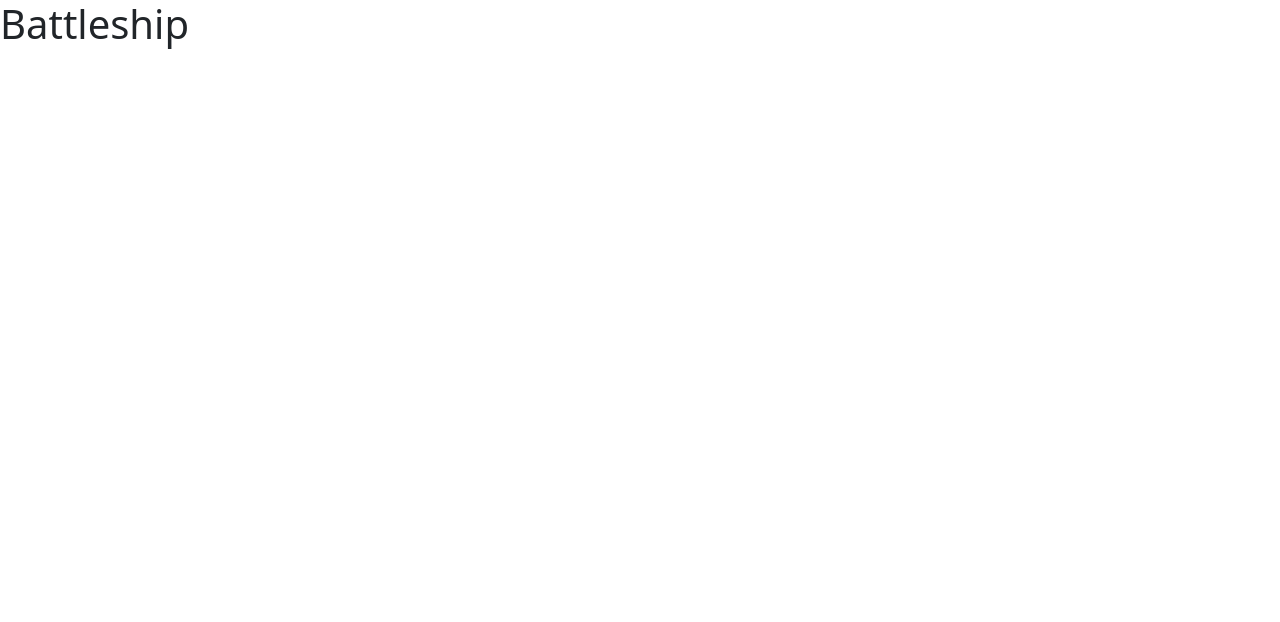
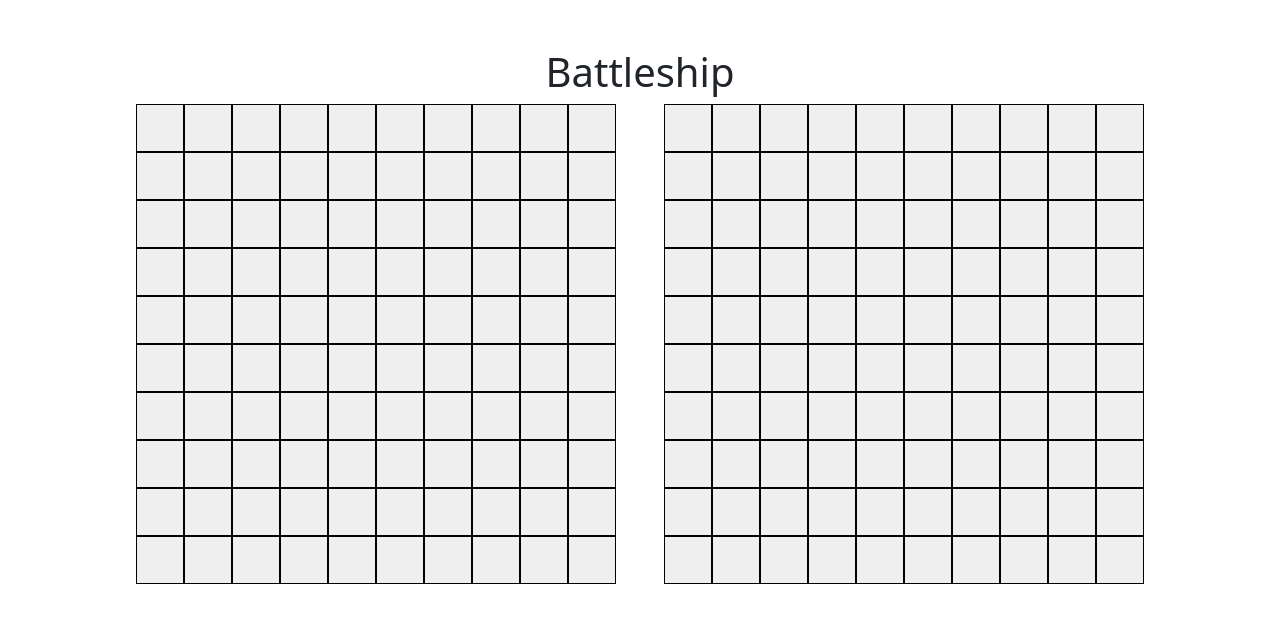
Before and after one commit to xdicecle/Battleship, a website built with webpack: page src/index.html in a window 1280 px wide. Built offline with nearby package versions, Linux system fonts and the light colour scheme.

Commit message:
create a commit message for the following changes: - Added a gap between the two gameboards for better visual separation. - Updated the gameboard containers to use flex-wrap for better layout on smaller screens. - Removed unnecessary square divs from the HTML as they are generated dynamically in the JavaScript. - Updated CSS to include a transition effect for the squares and set fixed dimensions for the gameboard containers.

```diff
--- a/package.json
+++ b/package.json
@@ -6,9 +6,9 @@
     "jest": "^30.4.2",
     "mini-css-extract-plugin": "^2.10.2",
     "style-loader": "^4.0.0",
-    "webpack": "^5.106.2",
-    "webpack-cli": "^6.0.1",
-    "webpack-dev-server": "^1.16.5"
+    "webpack": "^5.107.1",
+    "webpack-cli": "^4.10.0",
+    "webpack-dev-server": "^4.15.2"
   },
   "scripts": {
     "build": "webpack",
--- a/src/gameboard.js
+++ b/src/gameboard.js
@@ -4,7 +4,7 @@ export default class Gameboard{
     constructor() {
         this.board = [];
     }
-
+    //creates a 10 by 10 array of null variables
     createBoard() {
         this.board = Array.from({length: 10}, () => Array(10).fill(null));
     }
--- a/src/index.html
+++ b/src/index.html
@@ -3,7 +3,6 @@
   <head>
     <meta charset="UTF-8" />
     <meta name="viewport" content="width=device-width, initial-scale=1.0" />
-    <link rel="stylesheet" href="./style.css" />
     <link
       href="https://cdn.jsdelivr.net/npm/bootstrap@5.3.8/dist/css/bootstrap.min.css"
       rel="stylesheet"
@@ -14,16 +13,18 @@
   </head>
 
   <body>
-    <header class="hstack">
+    <header class="d-flex justify-content-center align-items-center pt-5">
       <h1 class="title">Battleship</h1>
     </header>
     <section
-      class="gameContainer container d-flex justify-content-center align-items-center flex-md-row flex-column"
+      class="gameContainer container d-flex justify-content-center align-items-center flex-md-row flex-column gap-5"
     >
-      <div class="gameboardPlayer"></div>
-      <div class="gameboardComputer"></div>
+      <div id="gameboardPlayer" class="d-flex flex-wrap">
+
+      </div>
+      <div id="gameboardComputer" class="d-flex flex-wrap">
+
+      </div>
     </section>
-
-    <script src="./index.js"></script>
   </body>
 </html>
--- a/src/index.js
+++ b/src/index.js
@@ -1 +1,9 @@
 import Ship from "./ship";
+import "./style.css";
+import { createGameBoard } from "../ui";
+
+const playerBoard = document.getElementById("gameboardPlayer");
+const computerBoard = document.getElementById("gameboardComputer");
+
+createGameBoard(playerBoard);
+createGameBoard(computerBoard);
--- a/src/ship.js
+++ b/src/ship.js
@@ -6,10 +6,12 @@ export default class Ship{
         this.sunk = this.isSunk();
     }
 
+    //increases the hit variable
     hit() {
         this.hits += 1;
     }
 
+    //Checks if the ship has been hit as many times or more than its length
     isSunk() {
         if (this.hits >= this.length) return true;
         else return false;
--- a/src/style.css
+++ b/src/style.css
@@ -1,3 +1,12 @@
-.title{
+.square{
+    width: 3rem;
+    height: 3rem;
+    border: 1px solid black;
+    display: block;
+    transition: all 0.1s ease;
+}
 
+#gameboardPlayer, #gameboardComputer{
+    width: 30rem;
+    height: 30rem;
 }
--- a/ui.js
+++ b/ui.js
@@ -0,0 +1,17 @@
+
+// Adds 100 boxes to the gameboard containers
+export function createGameBoard(board) {
+    for (let y = 0; y < 10; y++){
+        for (let x = 0; x < 10; x++){
+            let inputBox = document.createElement("button");
+            inputBox.className = "square";
+            inputBox.addEventListener("mouseover", (e) => {
+                e.target.style.backgroundColor = "grey"
+            })
+            inputBox.addEventListener("mouseout", (e) => {
+                e.target.style.backgroundColor = "";
+            });
+            board.appendChild(inputBox);
+    }
+    }
+}
--- a/webpack.config.js
+++ b/webpack.config.js
@@ -10,6 +10,14 @@ module.exports = {
     path: path.resolve(__dirname, "dist"),
     clean: true,
   },
+  module: {
+    rules: [
+      {
+        test: /\.css$/i,
+        use: ["style-loader", "css-loader"],
+      },
+    ],
+  },
   plugins: [
     new HtmlWebpackPlugin({
       template: "./src/index.html",
```
Also changed, not shown: 1 other file.
